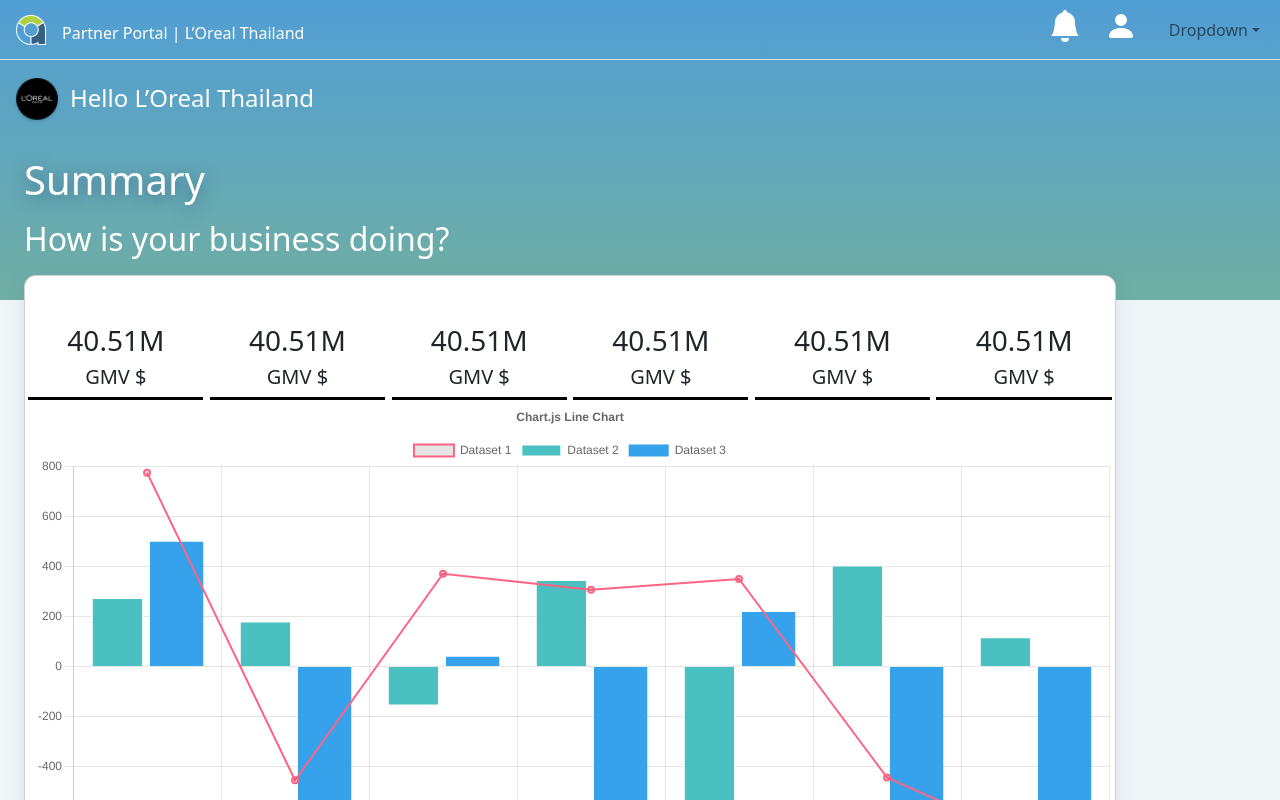
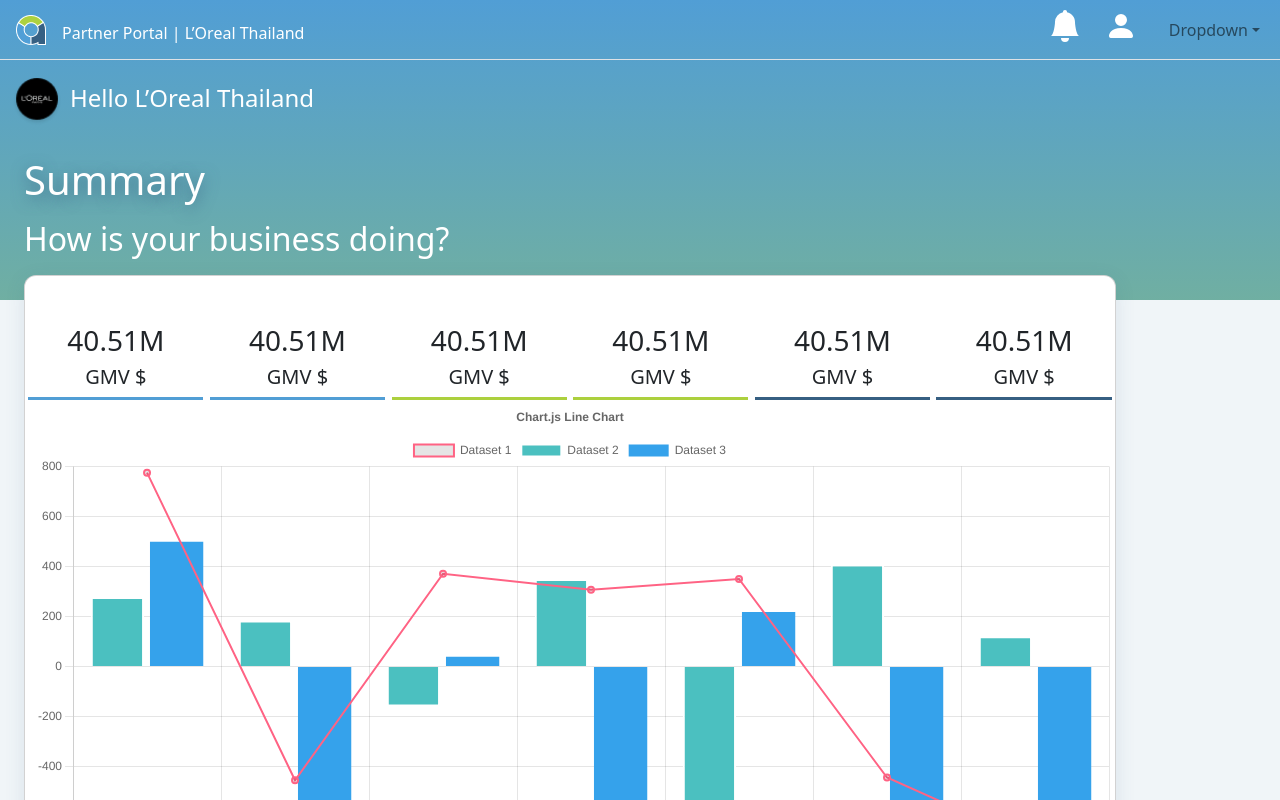
Before and after one commit to birdpakornpong/acommerce, a React (Create React App) app: page / in a window 1280 px wide. Shown: the top 800 px of the page. Built offline with nearby package versions, Linux system fonts and the light colour scheme.

Commit message:
custom css psedo class

```diff
--- a/src/components/SummaryPageComponents/SectionBusinessDo.css
+++ b/src/components/SummaryPageComponents/SectionBusinessDo.css
@@ -4,8 +4,28 @@
     padding-right: 0.2rem;
 }
 
-.border-custom {
-    border-bottom: 3px solid black;
+.border-custom div:first-child section {
+    border-bottom: 3px solid #519ED5;
+}
+
+.border-custom div:nth-child(2) section{
+    border-bottom: 3px solid #519ED5;
+}
+
+.border-custom div:nth-child(3) section{
+    border-bottom: 3px solid #ACD03E;
+}
+
+.border-custom div:nth-child(4) section{
+    border-bottom: 3px solid #ACD03E;
+}
+
+.border-custom div:nth-child(5) section{
+    border-bottom: 3px solid #365F82;
+}
+
+.border-custom div:last-child section{
+    border-bottom: 3px solid #365F82;
 }
 
 .layout-header-card {
--- a/src/components/SummaryPageComponents/SectionBusinessDo.js
+++ b/src/components/SummaryPageComponents/SectionBusinessDo.js
@@ -21,14 +21,17 @@
         How is your business doing?
       </h2>
       <CardComponent>
-        <div className="row layout-header-card" style={{ textAlign: "center" }}>
+        <div
+          className="row layout-header-card border-custom"
+          style={{ textAlign: "center" }}
+        >
           {mockData.map((data, index) => {
             return (
               <div className="col-2 block-header" key={index}>
-                <div className="border-custom">
+                <section>
                   <h3>{data.title}</h3>
                   <h5>{data.subTitle}</h5>
-                </div>
+                </section>
               </div>
             );
           })}
```
